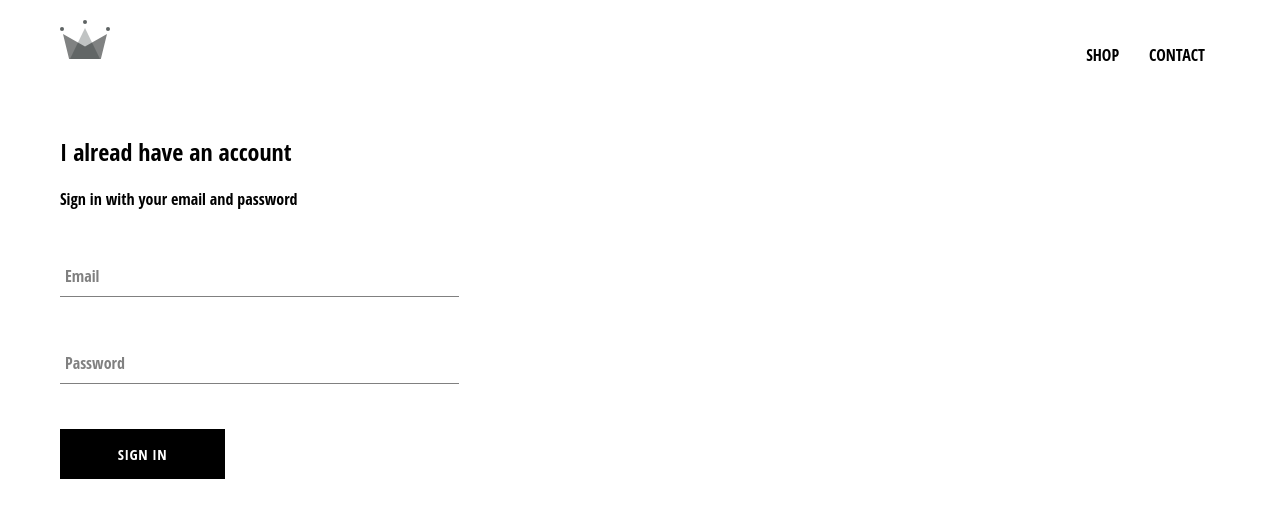
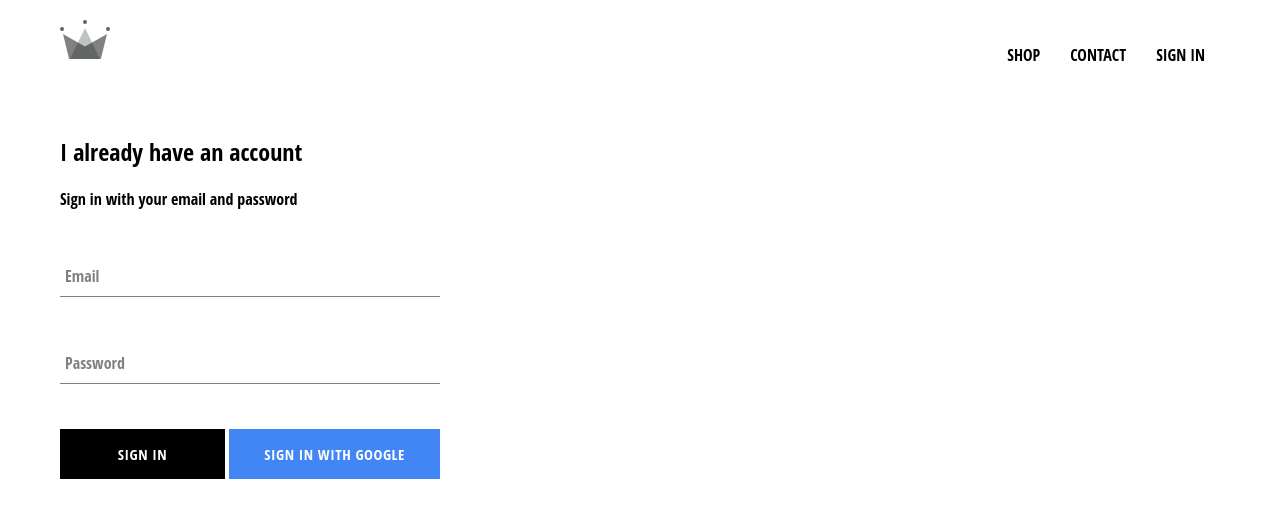
Before and after one commit to augustoffbs/crwn-clothing, a React (Create React App) app: page /signin in a window 1280 px wide. Shown: the top 518 px of the page. Built offline with nearby package versions, Linux system fonts and the light colour scheme; no server answers; the HTML template or start-up script is replaced by a standard one.

Commit message:
Updated sign-in; Added sign-in and sign-out buttons; Added sign-out functionality; Added sign-in with google styles

```diff
--- a/package.json
+++ b/package.json
@@ -3,6 +3,7 @@
   "version": "0.1.0",
   "private": true,
   "dependencies": {
+    "firebase": "^7.14.0",
     "node-sass": "^4.13.1",
     "react": "^16.13.1",
     "react-dom": "^16.13.1",
--- a/src/App.css
+++ b/src/App.css
@@ -7,3 +7,7 @@
   text-decoration: none;
   color: black;
 }
+
+* {
+  box-sizing: border-box;
+}
--- a/src/App.js
+++ b/src/App.js
@@ -7,11 +7,33 @@
 import ShopPage from './pages/shop/shop.component.jsx';
 import SignInAndSignUpPage from './pages/sign-in-and-sign-up/sign-in-and-sign-up.component.jsx';
 import Header from './components/header/header.component.jsx';
+import { auth } from './firebase/firebase.utils';
 
-function App() {
+class App extends React.Component {
+  constructor(){
+    super();
+
+    this.state = {
+      currentUser: null
+    }
+  }
+
+  unsubscribeFromAuth = null;
+
+  componentDidMount() {
+    this.unsubscribeFromAuth = auth.onAuthStateChanged(user => {
+      this.setState({ currentUser: user})
+    })
+  }
+
+  componentWillUnmount() {
+    this.unsubscribeFromAuth()
+  }
+
+  render(){
     return (
       <div>
-      <Header />
+        <Header currentUser={this.state.currentUser} />
         <Switch>
           <Route exact path='/' component={HomePage} />
           <Route path='/shop' component={ShopPage} />
@@ -21,4 +43,6 @@
     );
   }
 
+}
+
 export default App;
--- a/src/components/custom-button/custom-button.component.jsx
+++ b/src/components/custom-button/custom-button.component.jsx
@@ -2,9 +2,9 @@
 
 import './custom-button.styles.scss';
 
-const CustomButton = ({ children, ...otherProps}) => (
+const CustomButton = ({ children, isGoogleSignIn, ...otherProps}) => (
     <button
-        className='custom-button'
+        className={` ${isGoogleSignIn ? 'google-sign-in' : ''} custom-button`}
         {...otherProps}>
         {children}
     </button>
--- a/src/components/custom-button/custom-button.styles.scss
+++ b/src/components/custom-button/custom-button.styles.scss
@@ -19,4 +19,14 @@
     color: black;
     border: 1px solid black;
   }
+
+  &.google-sign-in {
+    background-color: #4285F4;
+    color: white;
+
+    &:hover {
+      background-color: #357AE8;
+      border: none;
+    }
+  }
 }
--- a/src/components/header/header.component.jsx
+++ b/src/components/header/header.component.jsx
@@ -1,10 +1,11 @@
 import React from 'react';
 import { Link } from 'react-router-dom';
 import { ReactComponent as Logo } from '../../assets/crown.svg';
+import { auth } from '../../firebase/firebase.utils';
 
 import './header.styles.scss';
 
-const Header = () => (
+const Header = ({currentUser}) => (
     <div className='header'>
         <Link to='/'>
             <Logo className='logo'/>
@@ -16,6 +17,14 @@
             <Link className='option' to='/contact'>
                 CONTACT
             </Link>
+            {
+                currentUser ? (
+                <div className='option' onClick={() => auth.signOut() }>
+                    SIGN OUT
+                </div> )
+                : (
+                <Link className='option' to='/signin'>SIGN IN</Link> )
+            }
         </div>
     </div>
 )
--- a/src/components/header/header.styles.scss
+++ b/src/components/header/header.styles.scss
@@ -20,6 +20,7 @@
 
     .option {
       padding: 10px 15px;
+      cursor: pointer;
     }
   }
 }
--- a/src/components/sign-in/sign-in.component.jsx
+++ b/src/components/sign-in/sign-in.component.jsx
@@ -2,6 +2,8 @@
 
 import FormInput from '../form-input/form-input.component.jsx';
 import CustomButton from '../custom-button/custom-button.component.jsx';
+
+import { signInWithGoogle } from '../../firebase/firebase.utils';
 
 import './sign-in.styles.scss';
 
@@ -28,7 +30,7 @@
     render() {
         return(
             <div className='sign-in'>
-                <h2>I alread have an account</h2>
+                <h2>I already have an account</h2>
                 <span>Sign in with your email and password</span>
 
                 <form onSubmit={this.handleSubmit}>
@@ -46,7 +48,14 @@
                         value={this.state.password}
                         handleChange={this.handleChange}
                         required />
-                    <CustomButton type="submit" value="Submit Form"> Sign in </CustomButton>
+                    <div className='buttons'>
+                        <CustomButton type="submit" value="Submit Form"> Sign in </CustomButton>
+                        <CustomButton type="submit" formNoValidate onClick={ signInWithGoogle } isGoogleSignIn>
+                        {' '}
+                        Sign in with Google {' '}
+                        </CustomButton>
+                    </div>
+
                 </form>
             </div>
         )
--- a/src/components/sign-in/sign-in.styles.scss
+++ b/src/components/sign-in/sign-in.styles.scss
@@ -1,9 +1,14 @@
 .sign-in {
-    width: 30vw;
+    width: 380px;
     display: flex;
     flex-direction: column;
 
     .title {
         margin: 10px 0;
     }
+
+    .buttons {
+        display: flex;
+        justify-content: space-between;
+    }
 }
--- /dev/null
+++ b/src/firebase/firebase.utils.js
@@ -0,0 +1,25 @@
+import firebase from 'firebase/app';
+import 'firebase/firestore';
+import 'firebase/auth';
+
+const config = {
+    apiKey: "AIzaSyANdpL-CQ7i5dw_CzRKU994RwAU7X7PFCg",
+    authDomain: "crwn-db-301f0.firebaseapp.com",
+    databaseURL: "https://crwn-db-301f0.firebaseio.com",
+    projectId: "crwn-db-301f0",
+    storageBucket: "crwn-db-301f0.appspot.com",
+    messagingSenderId: "1085600514377",
+    appId: "1:1085600514377:web:ec0b521dd9fabf0573da98"
+  };
+
+
+firebase.initializeApp(config);
+
+export const auth = firebase.auth();
+export const firestore = firebase.firestore();
+
+const provider = new firebase.auth.GoogleAuthProvider();
+provider.setCustomParameters({ prompt: 'select_account' });
+export const signInWithGoogle = () => auth.signInWithPopup(provider);
+
+export default firebase;
```
Also changed, not shown: 1 other file (tests, documents, lock files or other folders). Lines whose indentation alone changed are shown as unchanged.
